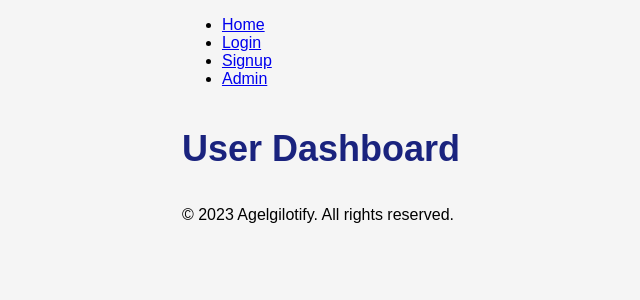
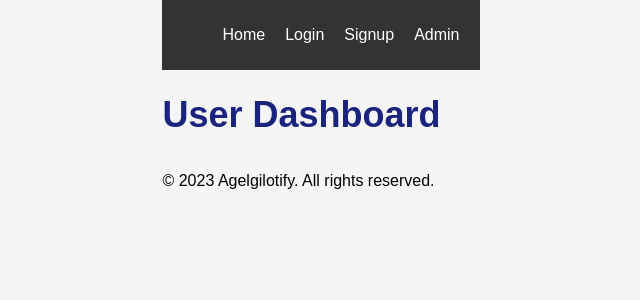
Before and after one commit to gladsonchala/Agelgilotify, a React (Create React App) app: page / in a window 1280 px wide. Shown: the top 300 px of the page, without its empty margins (319-959 px from the left). Built offline with nearby package versions, Linux system fonts and the light colour scheme.

Commit message:
Update Header.js

```diff
--- a/src/components/Header.js
+++ b/src/components/Header.js
@@ -3,20 +3,20 @@ import { Link } from 'react-router-dom';
 
 function Header() {
   return (
-    <header>
+    <header style={{ background: '#333', color: '#fff', padding: '10px' }}>
       <nav>
-        <ul>
-          <li>
-            <Link to="/">Home</Link>
+        <ul style={{ listStyle: 'none', display: 'flex', justifyContent: 'center' }}>
+          <li style={{ margin: '0 10px' }}>
+            <Link to="/" style={{ color: '#fff', textDecoration: 'none' }}>Home</Link>
           </li>
-          <li>
-            <Link to="/login">Login</Link>
+          <li style={{ margin: '0 10px' }}>
+            <Link to="/login" style={{ color: '#fff', textDecoration: 'none' }}>Login</Link>
           </li>
-          <li>
-            <Link to="/signup">Signup</Link>
+          <li style={{ margin: '0 10px' }}>
+            <Link to="/signup" style={{ color: '#fff', textDecoration: 'none' }}>Signup</Link>
           </li>
-          <li>
-            <Link to="/admin">Admin</Link>
+          <li style={{ margin: '0 10px' }}>
+            <Link to="/admin" style={{ color: '#fff', textDecoration: 'none' }}>Admin</Link>
           </li>
         </ul>
       </nav>
```
